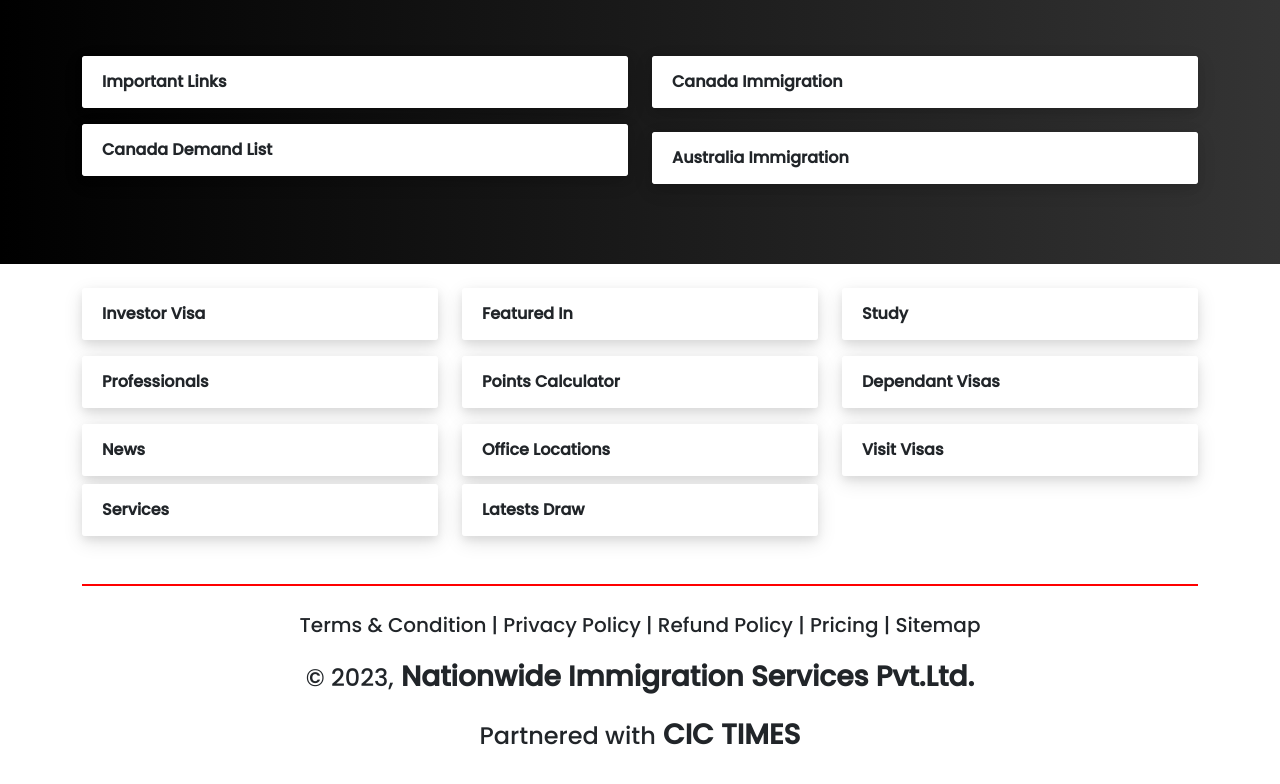
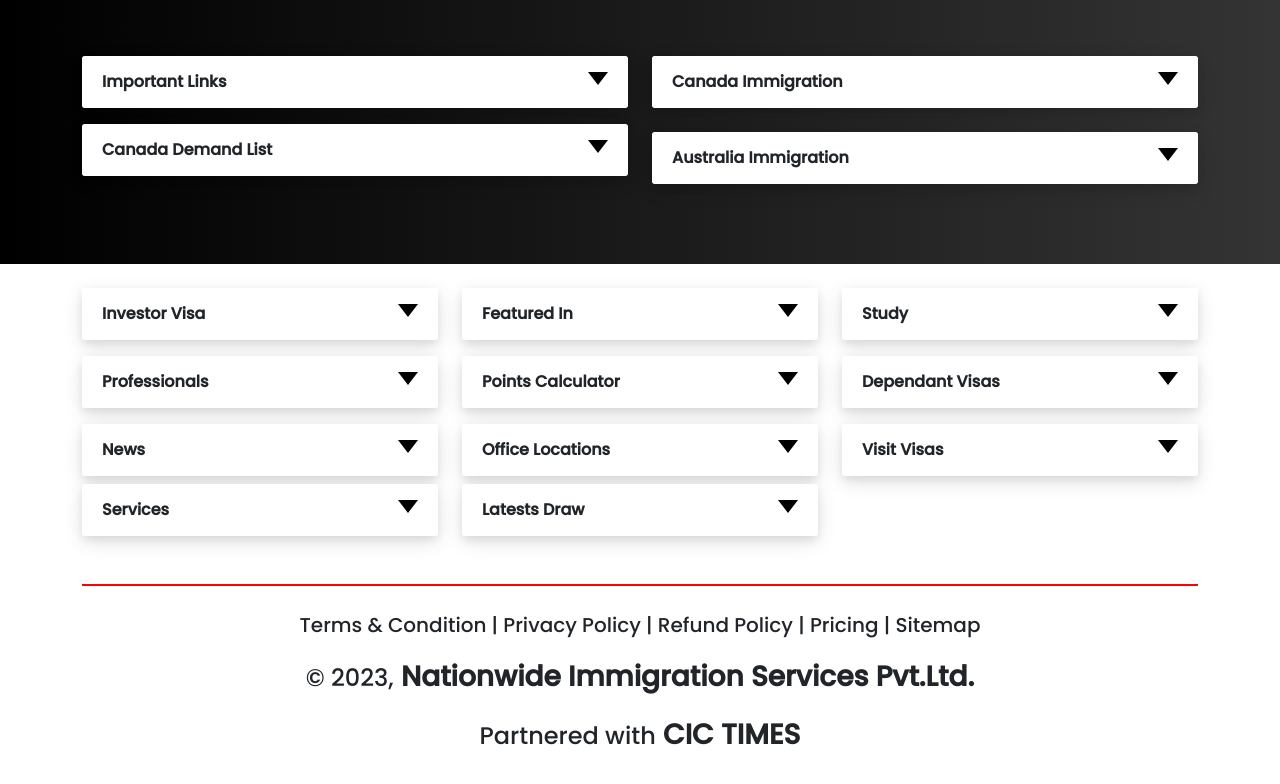
Before and after one commit to ArunG0708/Nationproject, a plain HTML site: page index.html in a window 1280 px wide. Shown: the part 5563-6347 px from the top of the page. Drawn offline with nearby package versions, Linux system fonts and the light colour scheme.

Commit message:
update css

```diff
--- a/index.css
+++ b/index.css
@@ -455,7 +455,7 @@ color: #fff;
 .accordion-button::after {
     flex-shrink: 0;
     content: "";
-    background-image: url(' Arrow.svg');
+    background-image: url('Down\ Arrow.svg');
     background-repeat: no-repeat;
     background-size: 1.25rem;
     transition: transform .2s ease-in-out;
```
